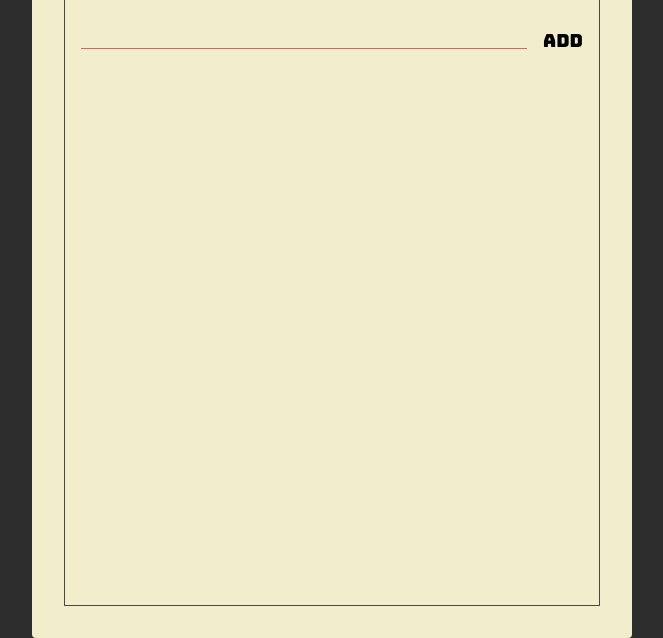
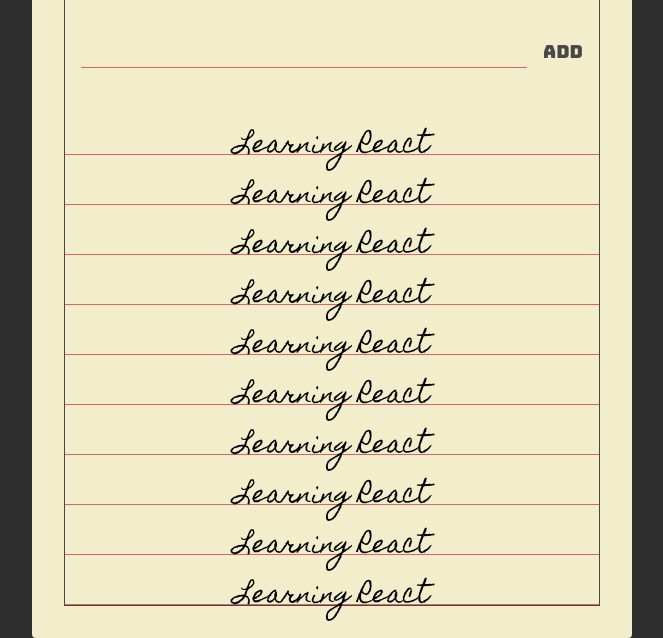
Before and after one commit to AlphK009/todolist, a website: page index.html in a window 1280 px wide. Shown: the part 162-800 px from the top of the page, without its empty margins (308-971 px from the left). Drawn offline with Linux system fonts and the light colour scheme.

Commit message:
giving todo feature

```diff
--- a/index.html
+++ b/index.html
@@ -15,15 +15,47 @@
     <div class="container">
       <div class="frame">
         <div class="header">
-          <button class="header-btn">Add</button>
+          <button class="header-btn main-black-color">Add</button>
           <h1 class="header-title">To do Lists</h1>
           <button class="header-btn main-red-color">Clear</button>
         </div>
         <section class="add">
           <form class="add-form">
             <input type="text" class="add-search" />
-            <button class="add-btn">ADD</button>
+            <button class="add-btn main-black-color">ADD</button>
           </form>
+        </section>
+        <section class="todos">
+          <div class="todo">
+            <span class="todo-text">Learning React</span>
+          </div>
+          <div class="todo">
+            <span class="todo-text">Learning React</span>
+          </div>
+          <div class="todo">
+            <span class="todo-text">Learning React</span>
+          </div>
+          <div class="todo">
+            <span class="todo-text">Learning React</span>
+          </div>
+          <div class="todo">
+            <span class="todo-text">Learning React</span>
+          </div>
+          <div class="todo">
+            <span class="todo-text">Learning React</span>
+          </div>
+          <div class="todo">
+            <span class="todo-text">Learning React</span>
+          </div>
+          <div class="todo">
+            <span class="todo-text">Learning React</span>
+          </div>
+          <div class="todo">
+            <span class="todo-text">Learning React</span>
+          </div>
+          <div class="todo">
+            <span class="todo-text">Learning React</span>
+          </div>
         </section>
       </div>
     </div>
--- a/style.css
+++ b/style.css
@@ -3,9 +3,13 @@
 }
 :root {
   --main-red-color: #e06262;
+  --main-black-color: #484848;
 }
 .main-red-color {
   color: var(--main-red-color);
+}
+.main-black-color {
+  color: var(--main-black-color);
 }
 html {
   font-size: 10px;
@@ -34,10 +38,11 @@
   padding: 32px;
 }
 .frame {
-  border: 1px solid #484848;
+  border: 1px solid var(--main-black-color);
   height: 100%;
   display: flex;
   flex-direction: column;
+  justify-content: space-between;
 }
 .header {
   display: flex;
@@ -49,6 +54,7 @@
   font-size: 3.6rem;
   font-family: "Homemade Apple", sans-serif;
   text-transform: lowercase;
+  color: var(--main-black-color);
 }
 .header-btn {
   font-size: 1.8rem;
@@ -61,6 +67,13 @@
 
   cursor: pointer;
 }
+.header-btn.main-red-color:active {
+  text-shadow: 1px 3px 2px var(--main-red-color);
+}
+.header-btn.main-black-color:active {
+  text-shadow: 1px 3px 2px var(--main-black-color);
+}
+
 .add {
   padding: 16px;
 }
@@ -86,7 +99,7 @@
   font-size: 1.8rem;
   font-family: "Bungee", sans-serif;
 
-  padding: 16px;
+  padding: 8px 16px;
   padding-right: unset;
   cursor: pointer;
 
@@ -94,3 +107,30 @@
   border: unset;
   outline: unset;
 }
+.add-btn.main-black-color:active {
+  text-shadow: 1px 3px 2px var(--main-black-color);
+}
+
+.todos {
+  display: flex;
+  flex-direction: column;
+}
+.todo {
+  position: relative;
+
+  flex: 1 0 auto;
+  text-align: center;
+
+  min-height: 34px;
+  margin: 16px 0 0;
+  font-family: "Homemade Apple", sans-serif;
+  font-size: 24px;
+
+  border-bottom: 1px solid var(--main-red-color);
+}
+
+.todo-text {
+  position: absolute;
+  left: 50%;
+  transform: translate(-50%);
+}
```
